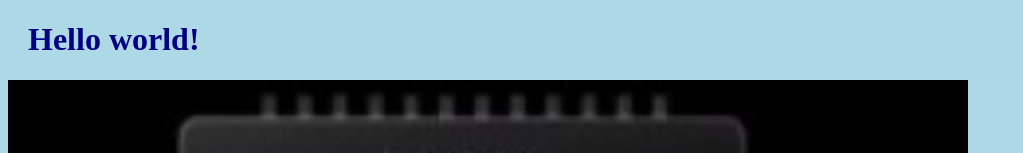
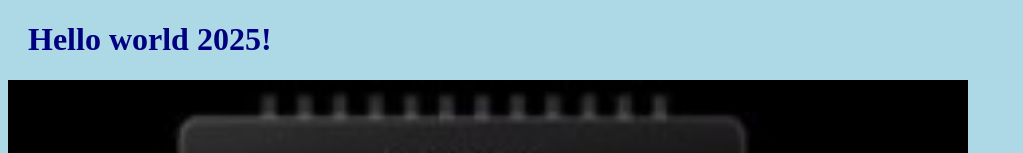
Before and after one commit to Amer-Tabbakh/first-app, a plain HTML site: page index.html in a window 1280 px wide. Shown: the top 153 px of the page, without its empty margins (0-1023 px from the left). Drawn offline with Linux system fonts and the light colour scheme.

Commit message:
Update index 2025.html

```diff
--- a/index.html
+++ b/index.html
@@ -6,7 +6,7 @@
 </head>
 <body>
 
-<h1>Hello world!</h1>
+<h1>Hello world 2025!</h1>
 <div><img src="img_hello_world.jpg" alt="Hello World from Space" style="width:100%;max-width:960px"></div>
 <p>This is the first file in my new Git Repo.</p>
 <p>This line is here to show how merging works.</p>
```
